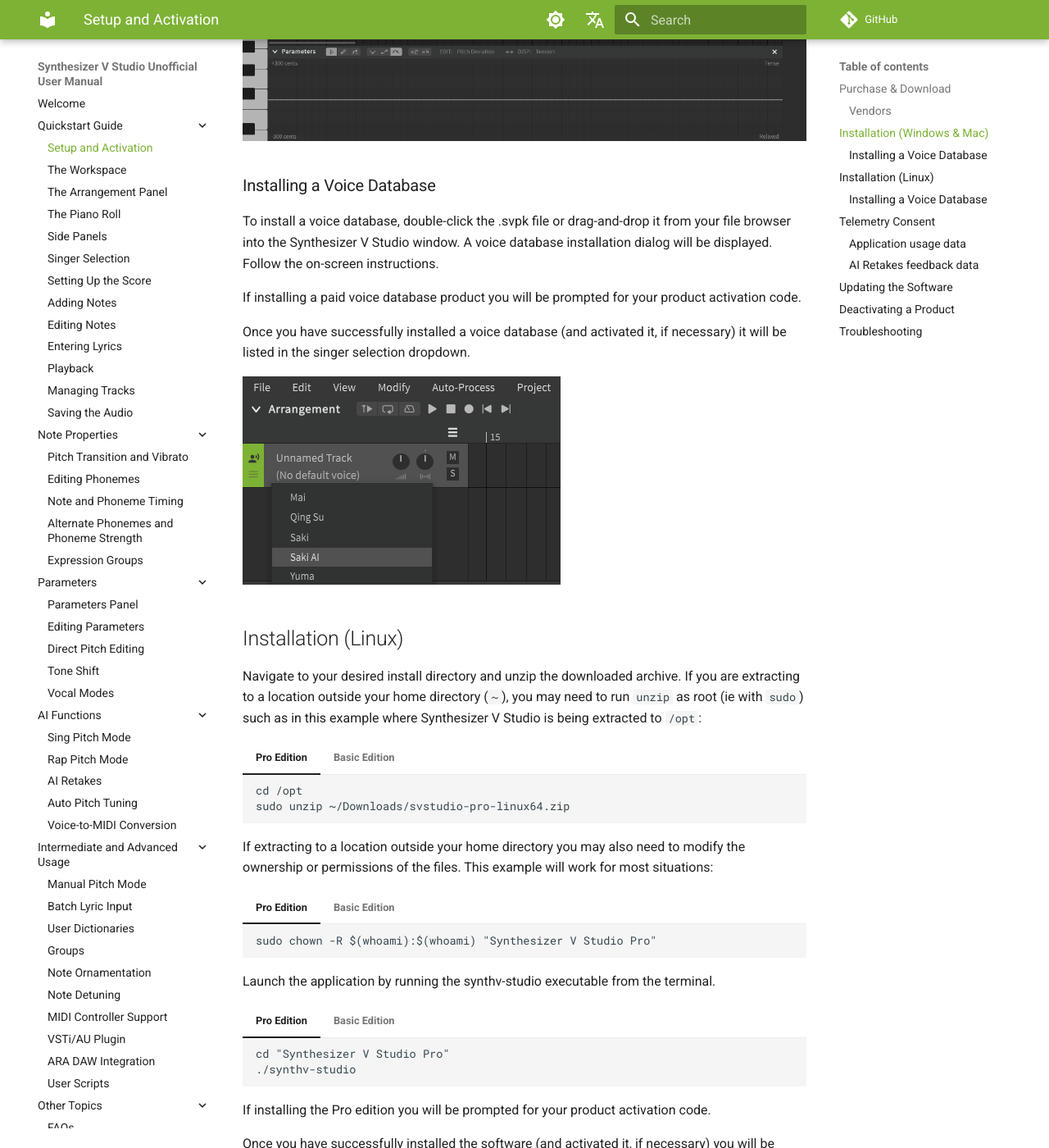
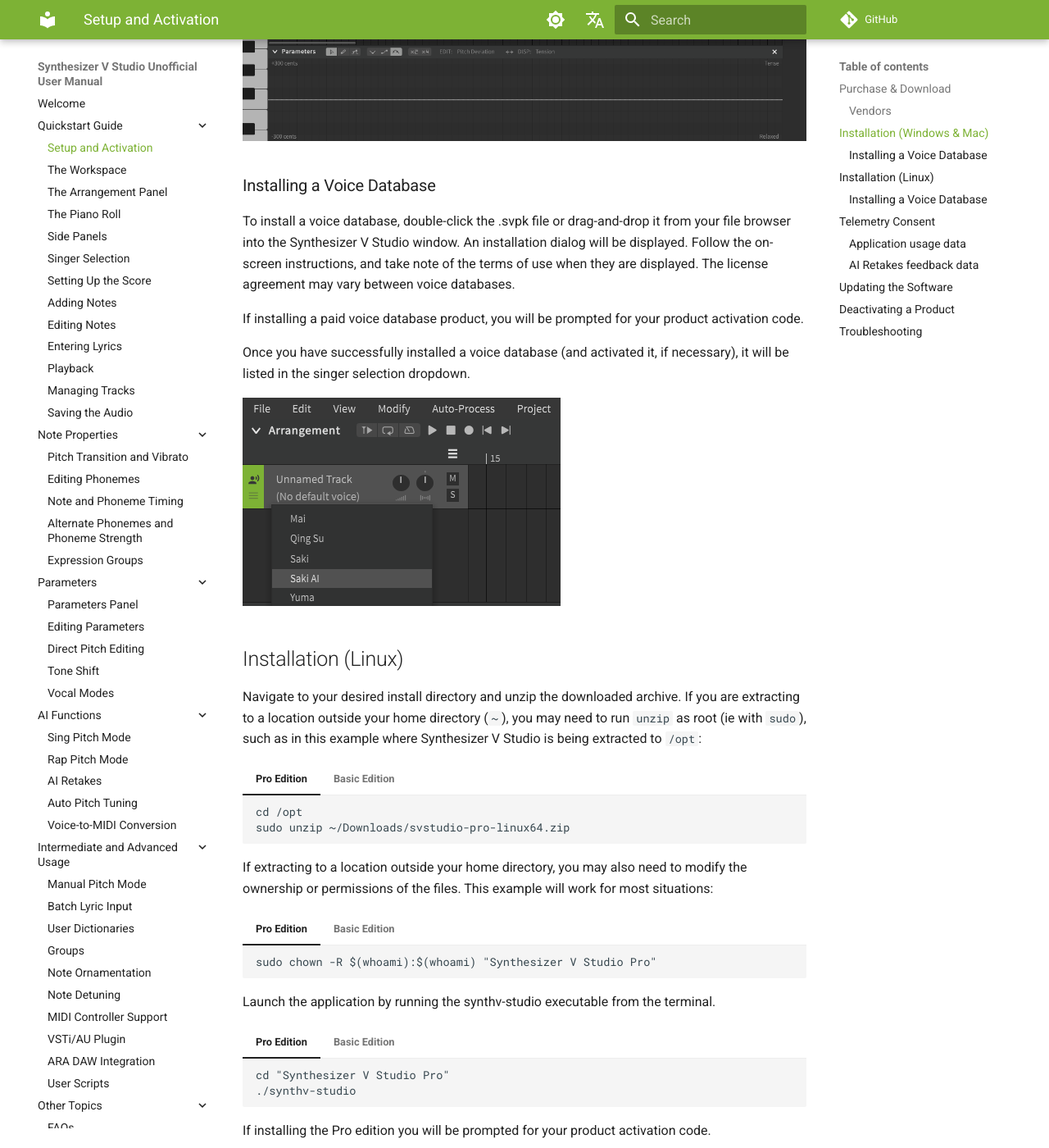
Before and after one commit to claire-west/svstudio-manual, an MkDocs documentation site: the page built from docs/setup.md, in a window 1280 px wide and 1400 px high, scrolled down 1872 px. Shown: the whole window at 82% size. Built offline with MkDocs 1.6.1 and Material for MkDocs 9.7.7, drawn with Linux system fonts in a browser that asks for light colours; comment, search, counter and statistics services are not loaded; some of the changed text lies outside the part shown.

Commit message:
Minor wording changes

````diff
--- a/docs/setup.md
+++ b/docs/setup.md
@@ -38,23 +38,23 @@
 
 If installing the Pro edition you will be prompted for your product activation code upon launching the application.
 
-Once you have successfully installed the software (and activated it, if necessary) you will be presented with the following application window.
+Once you have successfully installed the software (and activated it, if necessary), you will be presented with the following application window.
 
 ![Synthesizer V Studio](img/synthv-studio.png)
 
 ### Installing a Voice Database
 
-To install a voice database, double-click the .svpk file or drag-and-drop it from your file browser into the Synthesizer V Studio window. A voice database installation dialog will be displayed. Follow the on-screen instructions.
+To install a voice database, double-click the .svpk file or drag-and-drop it from your file browser into the Synthesizer V Studio window. An installation dialog will be displayed. Follow the on-screen instructions, and take note of the terms of use when they are displayed. The license agreement may vary between voice databases.
 
-If installing a paid voice database product you will be prompted for your product activation code.
+If installing a paid voice database product, you will be prompted for your product activation code.
 
-Once you have successfully installed a voice database (and activated it, if necessary) it will be listed in the singer selection dropdown.
+Once you have successfully installed a voice database (and activated it, if necessary), it will be listed in the singer selection dropdown.
 
 ![Singer Selection Dropdown](img/quickstart/singer-dropdown-arrangement.png)
 
 ## Installation (Linux)
 
-Navigate to your desired install directory and unzip the downloaded archive. If you are extracting to a location outside your home directory (`~`), you may need to run `unzip` as root (ie with `sudo`) such as in this example where Synthesizer V Studio is being extracted to `/opt`:
+Navigate to your desired install directory and unzip the downloaded archive. If you are extracting to a location outside your home directory (`~`), you may need to run `unzip` as root (ie with `sudo`), such as in this example where Synthesizer V Studio is being extracted to `/opt`:
 
 === "Pro Edition"
     ```
@@ -68,7 +68,7 @@
     sudo unzip ~/Downloads/svstudio-basic-linux64.zip
     ```
 
-If extracting to a location outside your home directory you may also need to modify the ownership or permissions of the files. This example will work for most situations:
+If extracting to a location outside your home directory, you may also need to modify the ownership or permissions of the files. This example will work for most situations:
 
 === "Pro Edition"
     ```
@@ -96,7 +96,7 @@
 
 If installing the Pro edition you will be prompted for your product activation code.
 
-Once you have successfully installed the software (and activated it, if necessary) you will be presented with the following application window.
+Once you have successfully installed the software (and activated it, if necessary), you will be presented with the following application window.
 
 ![Synthesizer V Studio](img/synthv-studio.png)
 
@@ -106,11 +106,11 @@
 
 `./synthv-studio ~/Downloads/saki-ai-lite-install-101.svpk`
 
-The application will launch and a voice database installation dialog will be displayed. Follow the on-screen instructions.
+The application will launch and an installation dialog will be displayed. Follow the on-screen instructions, and take note of the terms of use when they are displayed. The license agreement may vary between voice databases.
 
-If installing a paid voice database product you will be prompted for your product activation code.
+If installing a paid voice database product, you will be prompted for your product activation code.
 
-Once you have successfully installed a voice database (and activated it, if necessary) it will be listed in the singer selection dropdown.
+Once you have successfully installed a voice database (and activated it, if necessary), it will be listed in the singer selection dropdown.
 
 ![Singer Selection Dropdown](img/quickstart/singer-dropdown-arrangement.png)
 
````
Also changed, not shown: docs/daw-integration/ara-plugin.md (+2 -2 lines), docs/daw-integration/plugin.md (+2 -2 lines).
